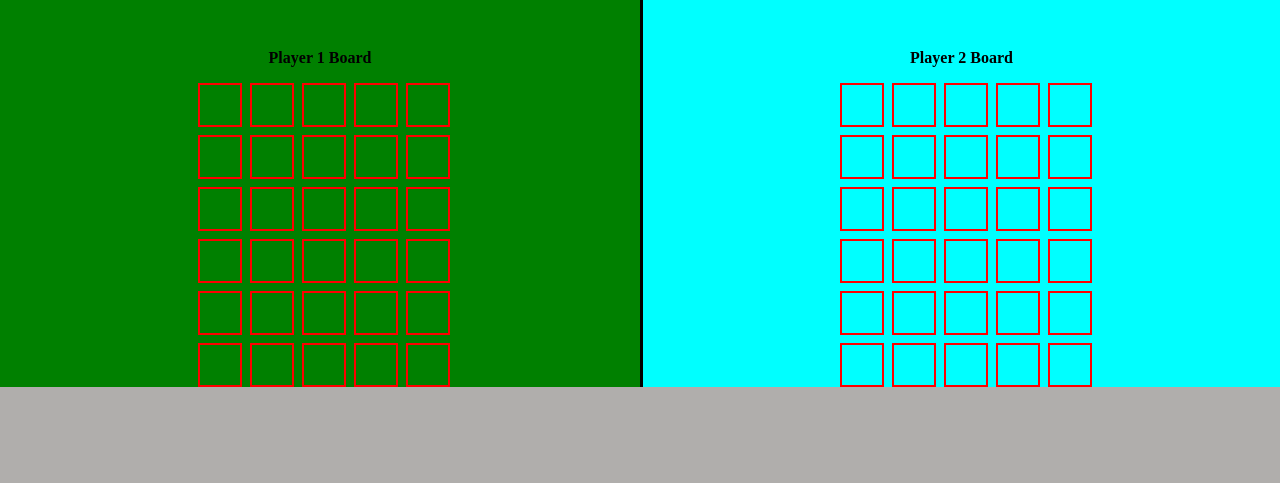
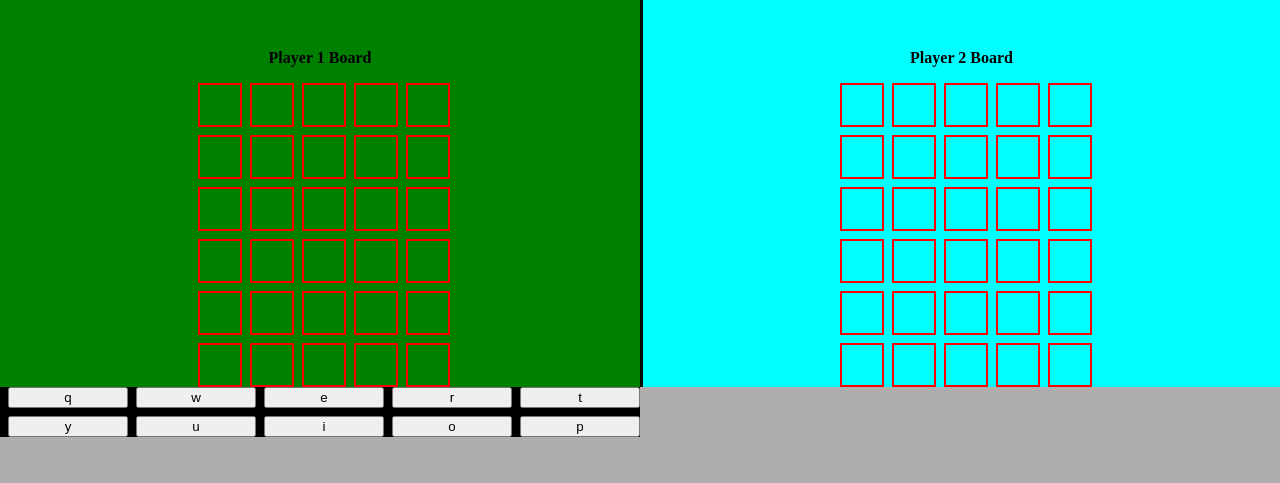
Before and after one commit to N00dles123/multi-wordle, a PHP site: page / in a window 1280 px wide. Shown: the part 33-516 px from the top of the page. Run offline with PHP 8.4, Linux system fonts and the light colour scheme.

Commit message:
Cleaned up formatting

```diff
--- a/css/style.css
+++ b/css/style.css
@@ -67,7 +67,11 @@ body{
 .board-title {
     font-weight: bold;
 }
-
+#keyboard{
+  display: grid;
+  background-color: black;
+  vertical-align: bottom;
+}
 .board {
   display: grid;
   grid-template-rows: repeat(6, 1fr);
--- a/index.html
+++ b/index.html
@@ -11,8 +11,7 @@
             <div class="nav-left" onclick="onNavClick()"> Nav </div>
             <div class="title"> Muldle </div>
 
-            <button onclick="onAccountClick()">
-              Account </button>
+            <button onclick="onAccountClick()">Account</button>
         </nav>
         <div id="gamespace">
           <div id = "game-container">
@@ -62,7 +61,6 @@
                   <div class="guess-box"></div>
                 </div>
               </div>
-
             </div>
             <div id="player2-container" class="board-container board-r l-border">
               <div class="board-title"> Player 2 Board </div>
@@ -111,6 +109,20 @@
                 </div>
               </div>
             </div>
+            <div id = "keyboard">
+              <div class="row">
+                <button data-key="q">q</button>
+                <button data-key="w">w</button>
+                <button data-key="e">e</button>
+                <button data-key="r">r</button>
+                <button data-key="t">t</button>
+                <button data-key="y">y</button>
+                <button data-key="u">u</button>
+                <button data-key="i">i</button>
+                <button data-key="o">o</button>
+                <button data-key="p">p</button>
+              </div>
+            </div>
         </div>
       </div>
     </body>
```
